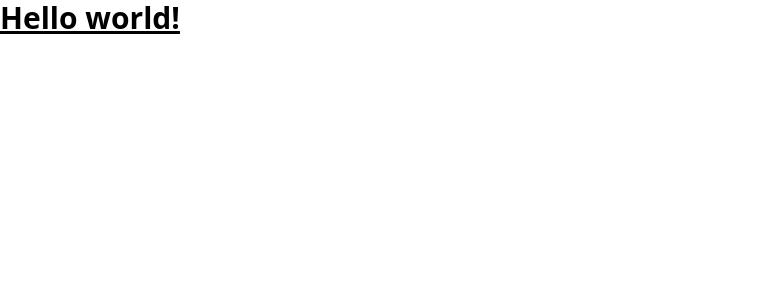
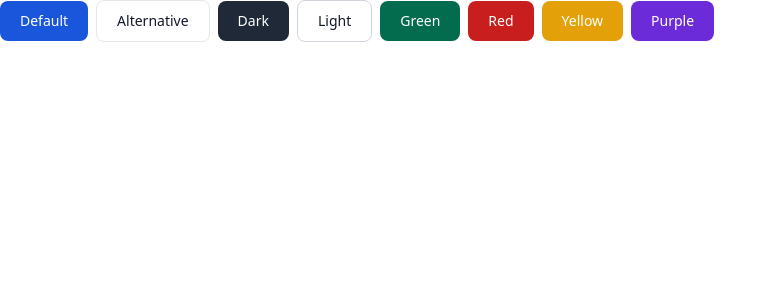
Before and after one commit to gitchaell/work-tracker, a React (Vite) app: page / in a window 1280 px wide. Shown: the top 300 px of the page, without its empty margins (0-777 px from the left). Built offline with nearby package versions, Linux system fonts and the light colour scheme.

Commit message:
setup: flowbite

```diff
--- a/package.json
+++ b/package.json
@@ -10,6 +10,8 @@
 		"preview": "vite preview"
 	},
 	"dependencies": {
+		"flowbite": "^1.6.5",
+		"flowbite-react": "^0.4.4",
 		"react": "^18.2.0",
 		"react-dom": "^18.2.0"
 	},
--- a/src/App.tsx
+++ b/src/App.tsx
@@ -1,5 +1,72 @@
+// import { useCallback, useEffect } from 'react';
+// import HourlyRateRepository from './core/hourly-rate/hourly-rate.repository';
+
 function App() {
-	return <h1 className="text-3xl font-bold underline">Hello world!</h1>;
+	// const createHourlyRate = useCallback(() => {
+	// 	HourlyRateRepository.create({
+	// 		id: '2',
+	// 		value: 25,
+	// 		currency: 'BOB',
+	// 		date: new Date().toISOString(),
+	// 	});
+	// }, []);
+
+	// useEffect(() => {
+	// 	createHourlyRate();
+	// }, [createHourlyRate]);
+
+	return (
+		<>
+			<button
+				type="button"
+				className="mb-2 mr-2 rounded-lg bg-blue-700 px-5 py-2.5 text-sm font-medium text-white hover:bg-blue-800 focus:outline-none focus:ring-4 focus:ring-blue-300 dark:bg-blue-600 dark:hover:bg-blue-700 dark:focus:ring-blue-800"
+			>
+				Default
+			</button>
+			<button
+				type="button"
+				className="mb-2 mr-2 rounded-lg border border-gray-200 bg-white px-5 py-2.5 text-sm font-medium text-gray-900 hover:bg-gray-100 hover:text-blue-700 focus:z-10 focus:outline-none focus:ring-4 focus:ring-gray-200 dark:border-gray-600 dark:bg-gray-800 dark:text-gray-400 dark:hover:bg-gray-700 dark:hover:text-white dark:focus:ring-gray-700"
+			>
+				Alternative
+			</button>
+			<button
+				type="button"
+				className="mb-2 mr-2 rounded-lg bg-gray-800 px-5 py-2.5 text-sm font-medium text-white hover:bg-gray-900 focus:outline-none focus:ring-4 focus:ring-gray-300 dark:border-gray-700 dark:bg-gray-800 dark:hover:bg-gray-700 dark:focus:ring-gray-700"
+			>
+				Dark
+			</button>
+			<button
+				type="button"
+				className="mb-2 mr-2 rounded-lg border border-gray-300 bg-white px-5 py-2.5 text-sm font-medium text-gray-900 hover:bg-gray-100 focus:outline-none focus:ring-4 focus:ring-gray-200 dark:border-gray-600 dark:bg-gray-800 dark:text-white dark:hover:border-gray-600 dark:hover:bg-gray-700 dark:focus:ring-gray-700"
+			>
+				Light
+			</button>
+			<button
+				type="button"
+				className="mb-2 mr-2 rounded-lg bg-green-700 px-5 py-2.5 text-sm font-medium text-white hover:bg-green-800 focus:outline-none focus:ring-4 focus:ring-green-300 dark:bg-green-600 dark:hover:bg-green-700 dark:focus:ring-green-800"
+			>
+				Green
+			</button>
+			<button
+				type="button"
+				className="mb-2 mr-2 rounded-lg bg-red-700 px-5 py-2.5 text-sm font-medium text-white hover:bg-red-800 focus:outline-none focus:ring-4 focus:ring-red-300 dark:bg-red-600 dark:hover:bg-red-700 dark:focus:ring-red-900"
+			>
+				Red
+			</button>
+			<button
+				type="button"
+				className="mb-2 mr-2 rounded-lg bg-yellow-400 px-5 py-2.5 text-sm font-medium text-white hover:bg-yellow-500 focus:outline-none focus:ring-4 focus:ring-yellow-300 dark:focus:ring-yellow-900"
+			>
+				Yellow
+			</button>
+			<button
+				type="button"
+				className="mb-2 rounded-lg bg-purple-700 px-5 py-2.5 text-sm font-medium text-white hover:bg-purple-800 focus:outline-none focus:ring-4 focus:ring-purple-300 dark:bg-purple-600 dark:hover:bg-purple-700 dark:focus:ring-purple-900"
+			>
+				Purple
+			</button>
+		</>
+	);
 }
 
 export default App;
--- /dev/null
+++ b/src/core/base/base.entity.ts
@@ -0,0 +1,5 @@
+interface Entity {
+	id: string;
+}
+
+export default Entity;
--- /dev/null
+++ b/src/core/base/base.repository.ts
@@ -0,0 +1,71 @@
+import Entity from './base.entity';
+
+class BaseRepository<T extends Entity> {
+	private static instance: BaseRepository<Entity>;
+
+	constructor(private entityName: string) {}
+
+	static getInstance<T extends Entity>(entityName: string) {
+		if (!BaseRepository.instance) {
+			BaseRepository.instance = new BaseRepository<T>(entityName);
+		}
+
+		return BaseRepository.instance;
+	}
+
+	protected get(): Array<T> {
+		const data = localStorage.getItem(this.entityName);
+		return data ? JSON.parse(data) : [];
+	}
+
+	protected set(list: Array<T> = []): void {
+		localStorage.setItem(this.entityName, JSON.stringify(list));
+	}
+
+	getAll(): Array<T> {
+		return this.get();
+	}
+
+	getOne(id: string): T | undefined {
+		const list = this.get();
+		return list.find((item) => item.id === id);
+	}
+
+	create(item: T): T {
+		const list = this.get();
+
+		if (list.some(({ id }) => id === item.id)) {
+			return item;
+		}
+
+		this.set([...list, item]);
+
+		return item;
+	}
+
+	update(item: T): T {
+		const list = this.get();
+
+		const index = list.findIndex(({ id }) => id === item.id);
+
+		if (index === -1) {
+			return this.create(item);
+		}
+
+		list[index] = { ...list[index], ...item };
+
+		this.set(list);
+
+		return item;
+	}
+
+	delete(item: T): T {
+		const list = this.get().filter(({ id }) => id !== item.id);
+
+		this.set(list);
+
+		return item;
+	}
+}
+
+export default BaseRepository;
--- /dev/null
+++ b/src/core/currency/currency.type.ts
@@ -0,0 +1,3 @@
+type Currency = 'USD' | 'EUR' | 'PEN' | 'BOB';
+
+export default Currency;
--- /dev/null
+++ b/src/core/hourly-rate/hourly-rate.repository.ts
@@ -0,0 +1,8 @@
+import BaseRepository from '../base/base.repository';
+import HourlyRateEntity from './hourly-rate.entity';
+
+class HourlyRateRepository extends BaseRepository<HourlyRateEntity> {}
+
+export default HourlyRateRepository.getInstance(
+	'HourlyRates'
+) as BaseRepository<HourlyRateEntity>;
--- a/tailwind.config.js
+++ b/tailwind.config.js
@@ -1,8 +1,12 @@
 /** @type {import('tailwindcss').Config} */
 module.exports = {
-	content: ['./index.html', './src/**/*.{js,ts,jsx,tsx}'],
+	content: [
+		'./index.html',
+		'./src/**/*.{js,ts,jsx,tsx}',
+		'node_modules/flowbite-react/**/*.{js,jsx,ts,tsx}',
+	],
 	theme: {
 		extend: {},
 	},
-	plugins: [],
+	plugins: [require('flowbite/plugin')],
 };
```
Also changed, not shown: src/core/hourly-rate/hourly-rate.entity.ts (added, +10 -0 lines), src/core/task/task.entity.ts (added, +8 -0 lines), 2 other files (tests, documents, lock files or other folders).
